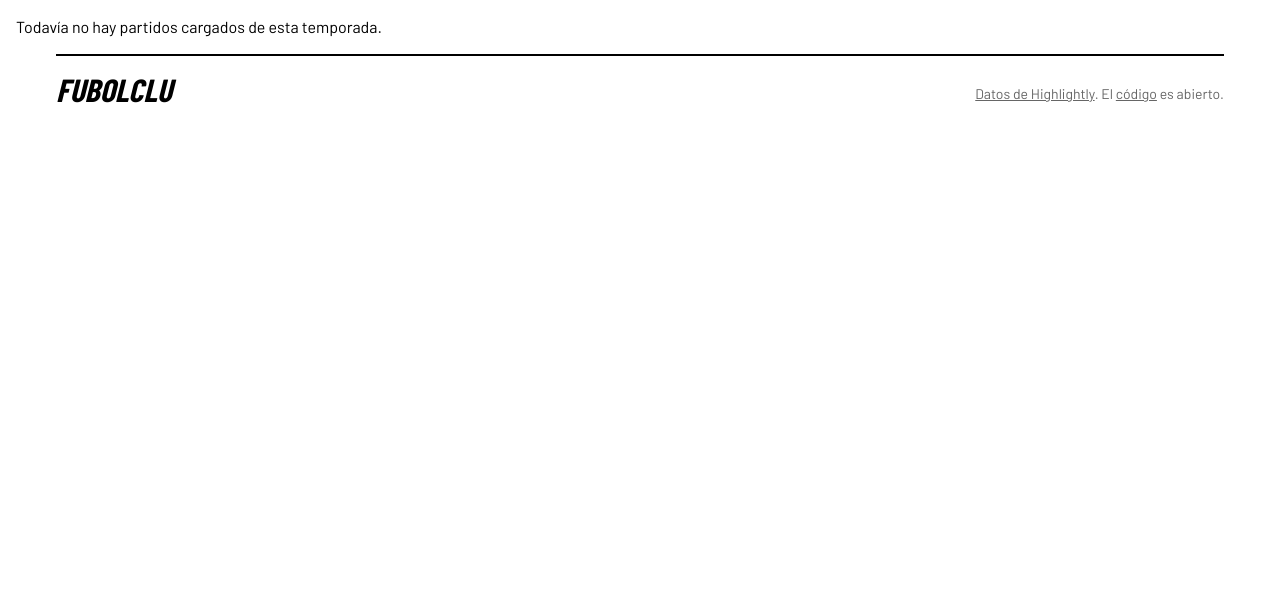
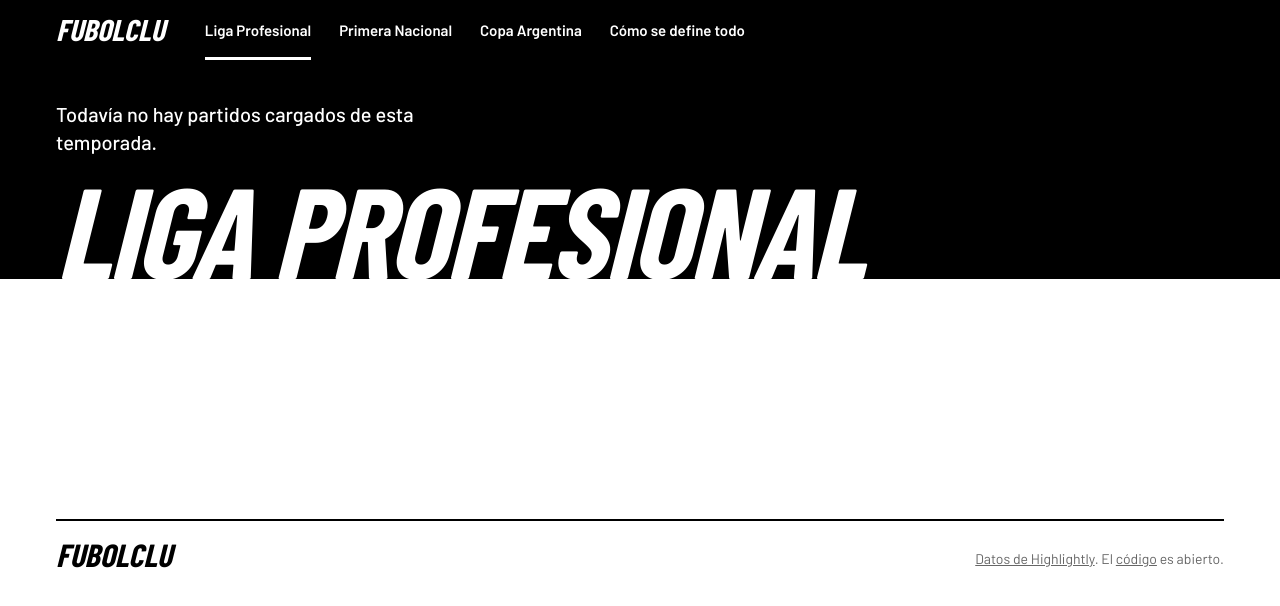
Before and after one commit to pedrolaino/fubolclu, a Next.js app: page /liga-profesional in a window 1280 px wide. Shown: the top 606 px of the page. Built offline with nearby package versions, Linux system fonts and the light colour scheme; no server answers; the database is empty; a web font is replaced by a local one.

Commit message:
pages without data yet keep the header and the menu

```diff
--- a/src/app/como-se-define/page.tsx
+++ b/src/app/como-se-define/page.tsx
@@ -1,11 +1,17 @@
 import type { Metadata } from "next";
 import { SeasonMapView } from "@/components/season-map-view";
 import { loadSeasonMap } from "@/db/season-map";
+import { EmptyPage } from "@/components/empty-page";
 
 export const metadata: Metadata = { title: "Cómo se define todo" };
 
 export default async function ComoSeDefine() {
   const map = await loadSeasonMap();
-  if (!map) return <p className="p-4">Todavía no hay partidos cargados de esta temporada.</p>;
+  if (!map)
+    return (
+      <EmptyPage title="Cómo se define todo">
+        Todavía no hay partidos cargados de esta temporada.
+      </EmptyPage>
+    );
   return <SeasonMapView map={map} />;
 }
--- a/src/app/copa-argentina/page.tsx
+++ b/src/app/copa-argentina/page.tsx
@@ -3,6 +3,7 @@ import { Bracket } from "@/components/bracket";
 import { Hero } from "@/components/hero";
 import { loadCup } from "@/db/cup";
 import { paintStyle } from "@/lib/paint";
+import { EmptyPage } from "@/components/empty-page";
 
 export const metadata: Metadata = { title: "Copa Argentina" };
 
@@ -10,7 +11,11 @@ export default async function CopaArgentina() {
   const cup = await loadCup();
 
   if (!cup) {
-    return <p className="p-4">Todavía no se jugó ningún partido de la Copa Argentina.</p>;
+    return (
+      <EmptyPage title="Copa Argentina">
+        Todavía no se jugó ningún partido de la Copa Argentina.
+      </EmptyPage>
+    );
   }
   const { hero, rounds, open } = cup;
   return (
--- a/src/app/liga-profesional/page.tsx
+++ b/src/app/liga-profesional/page.tsx
@@ -2,6 +2,7 @@ import type { Metadata } from "next";
 import { LeagueView } from "@/components/league-view";
 import { RoundList } from "@/components/round-list";
 import { loadLeague } from "@/db/queries";
+import { EmptyPage } from "@/components/empty-page";
 
 export const metadata: Metadata = { title: "Liga Profesional" };
 
@@ -9,7 +10,11 @@ export default async function LigaProfesional() {
   const { tabs, latest, next } = await loadLeague("liga-profesional");
 
   if (!tabs.length) {
-    return <p className="p-4">Todavía no hay partidos cargados de esta temporada.</p>;
+    return (
+      <EmptyPage title="Liga Profesional">
+        Todavía no hay partidos cargados de esta temporada.
+      </EmptyPage>
+    );
   }
   return (
     <LeagueView tabs={tabs}>
--- a/src/app/not-found.tsx
+++ b/src/app/not-found.tsx
@@ -1,12 +1,10 @@
 import type { Metadata } from "next";
 import Link from "next/link";
+import { nobody } from "@/components/empty-page";
 import { Hero } from "@/components/hero";
 import { h2 } from "@/components/front-page";
-import { paint } from "@/lib/paint";
 
 export const metadata: Metadata = { title: "Página no encontrada" };
-
-const nobody = { id: 0, name: "", slug: "", logoUrl: null, ...paint(0) };
 
 const competitions = [
   ["/liga-profesional", "Liga Profesional"],
--- a/src/app/primera-nacional/page.tsx
+++ b/src/app/primera-nacional/page.tsx
@@ -2,6 +2,7 @@ import type { Metadata } from "next";
 import { LeagueView } from "@/components/league-view";
 import { RoundList } from "@/components/round-list";
 import { loadLeague } from "@/db/queries";
+import { EmptyPage } from "@/components/empty-page";
 
 export const metadata: Metadata = { title: "Primera Nacional" };
 
@@ -9,7 +10,11 @@ export default async function PrimeraNacional() {
   const { tabs, latest, next } = await loadLeague("primera-nacional");
 
   if (!tabs.length) {
-    return <p className="p-4">Todavía no hay partidos cargados de esta temporada.</p>;
+    return (
+      <EmptyPage title="Primera Nacional">
+        Todavía no hay partidos cargados de esta temporada.
+      </EmptyPage>
+    );
   }
   return (
     <LeagueView tabs={tabs}>
--- /dev/null
+++ b/src/components/empty-page.tsx
@@ -0,0 +1,15 @@
+import { paint } from "@/lib/paint";
+import { Hero } from "./hero";
+
+// Stands in for the team in charge on pages that have none.
+export const nobody = { id: 0, name: "", slug: "", logoUrl: null, ...paint(0) };
+
+// A page with nothing to show yet keeps the header, so there is a way out of it.
+export function EmptyPage({ title, children }: { title: string; children: string }) {
+  return (
+    <>
+      <Hero subject={nobody} title={title} summary={children} sticker={false} />
+      <main className="min-h-[30vh]" />
+    </>
+  );
+}
```
